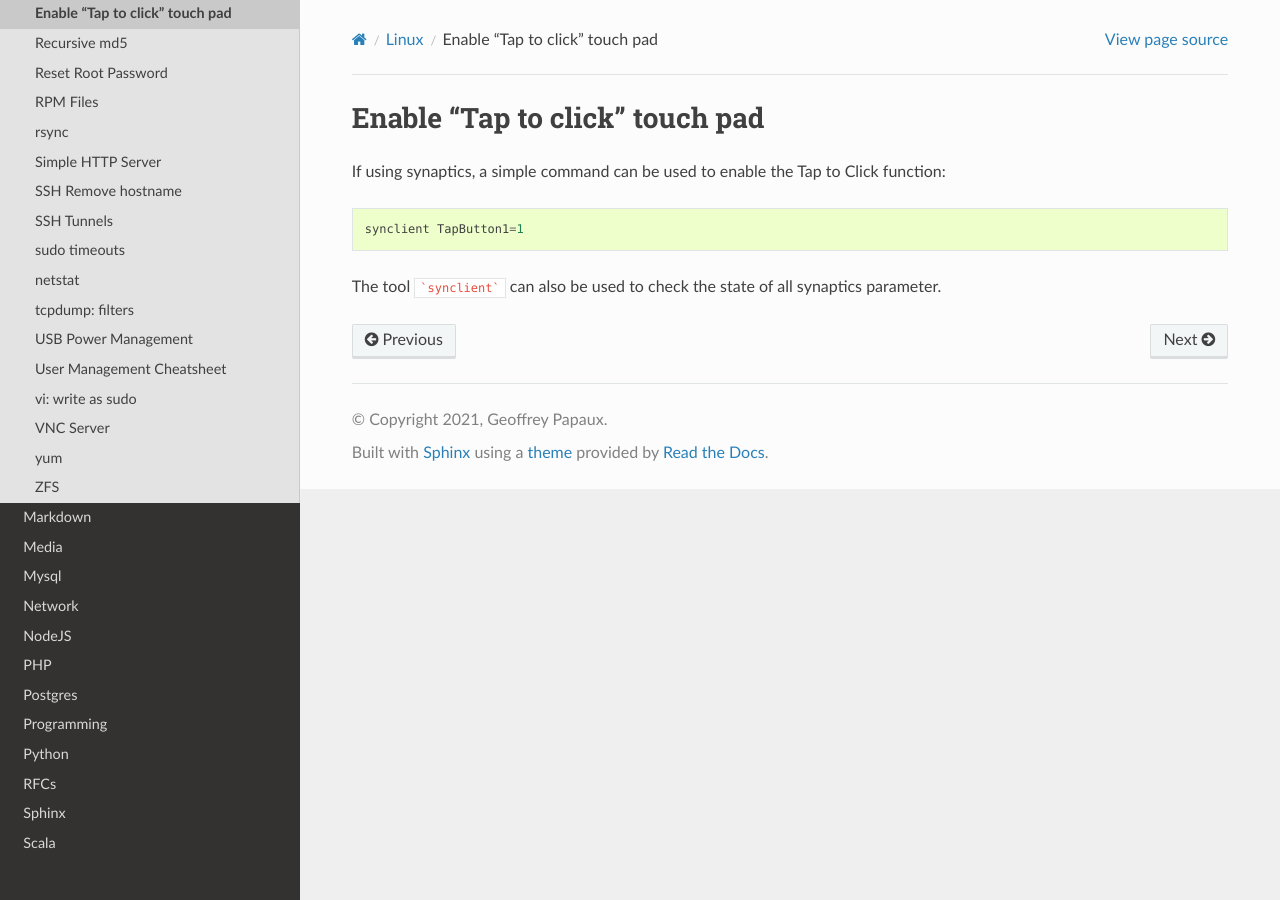
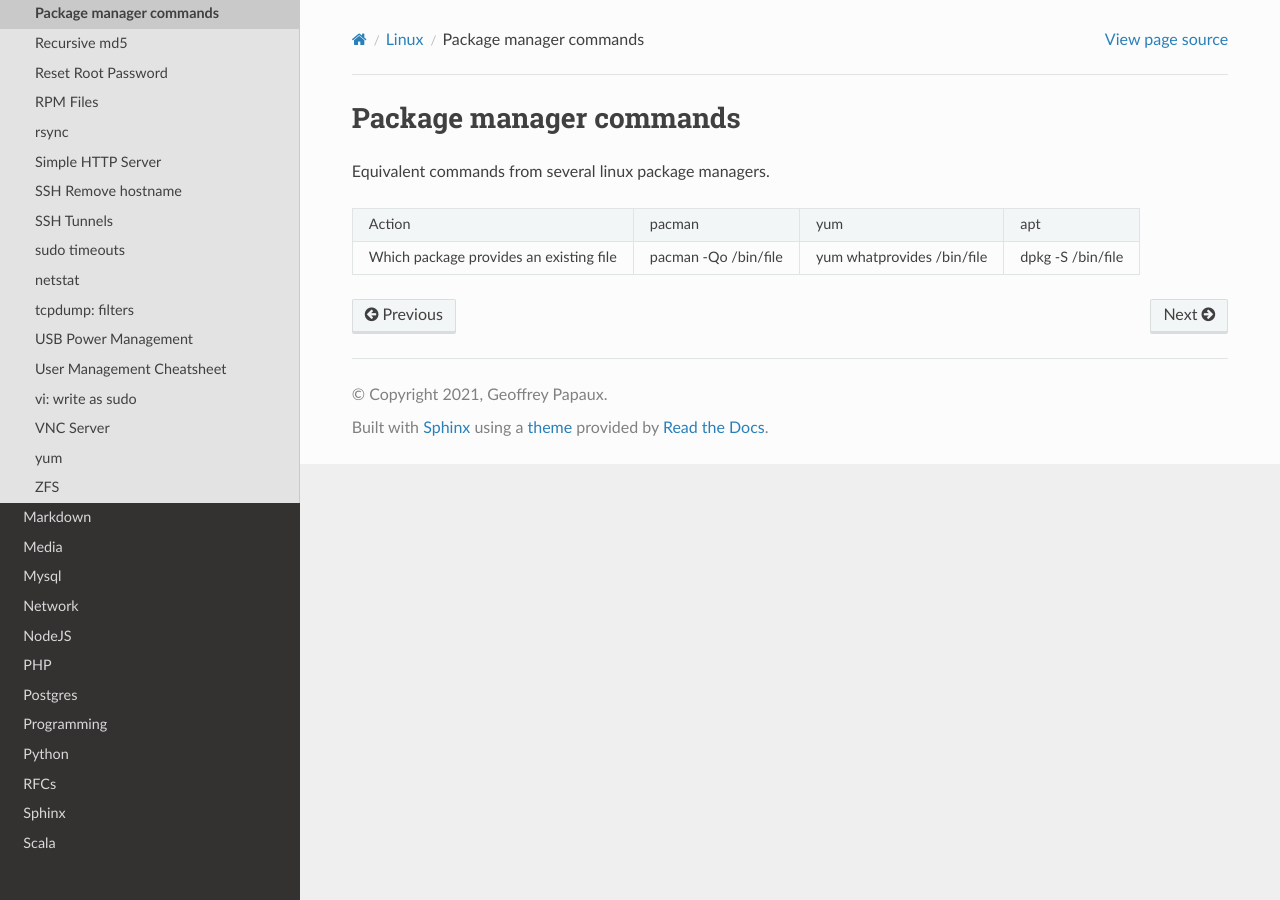
Before and after one commit to papaux/til, a Sphinx documentation site: the page built from source/linux/package-managers.rst, in a window 1280 px wide. Built offline with Sphinx 7.4.7 and the Read the Docs theme 2.0.0, drawn with Linux system fonts in a browser that asks for light colours.

Commit message:
linux: add package manager equivalent

````diff
--- a/source/linux/package-managers.rst
+++ b/source/linux/package-managers.rst
@@ -1,10 +1,11 @@
-Enable "Tap to click" touch pad
----------------------------------
+Package manager commands
+-------------------------
 
-If using synaptics, a simple command can be used to enable the Tap to Click function:
+Equivalent commands from several linux package managers.
 
-::
 
-  synclient TapButton1=1
-
-The tool ```synclient``` can also be used to check the state of all synaptics parameter.
+=======================================     =======================   ==========================    ========================
+   Action                                   pacman                    yum                           apt
+---------------------------------------     -----------------------   --------------------------    ------------------------
+Which package provides an existing file     pacman -Qo /bin/file      yum whatprovides /bin/file    dpkg -S /bin/file
+=======================================     =======================   ==========================    ========================
````
